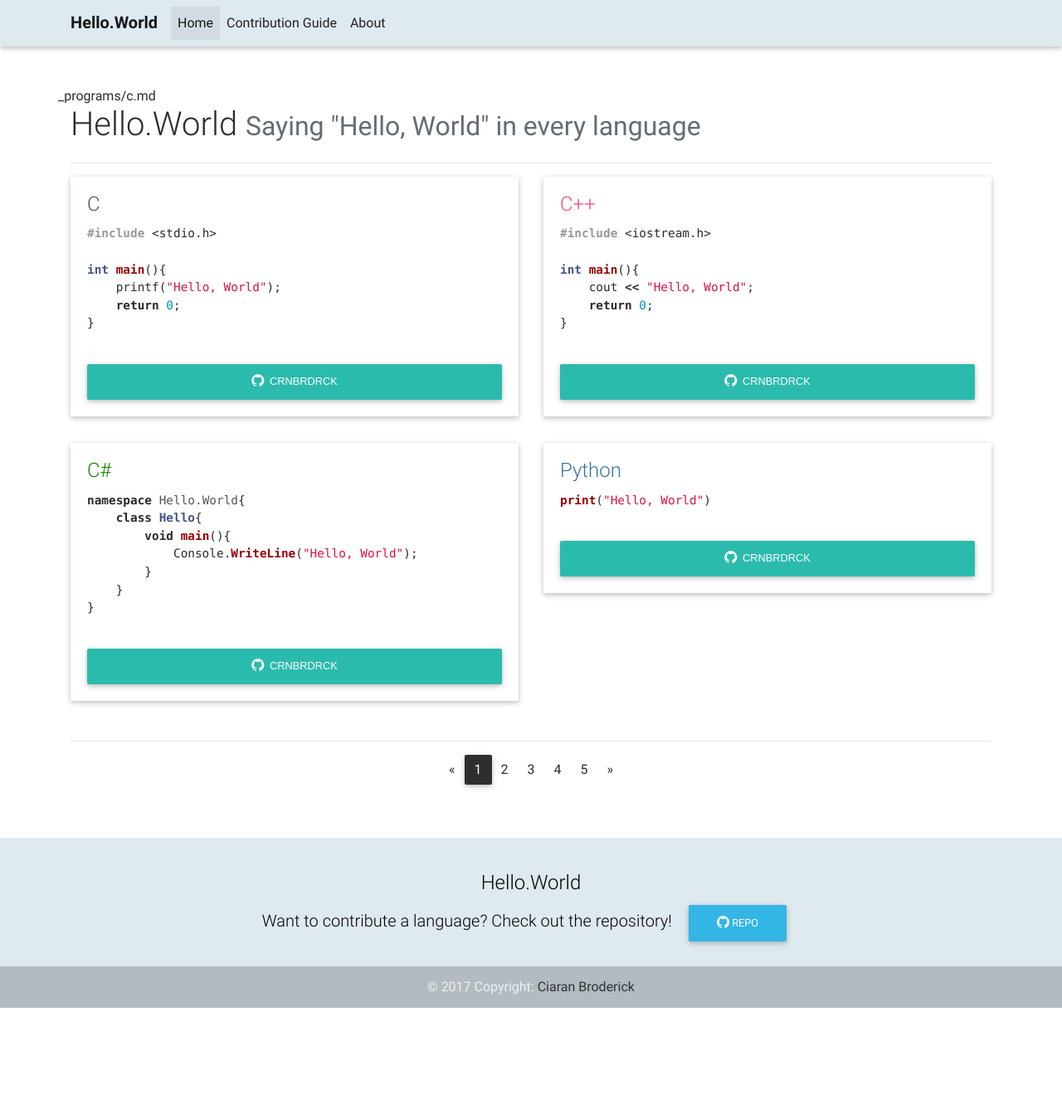
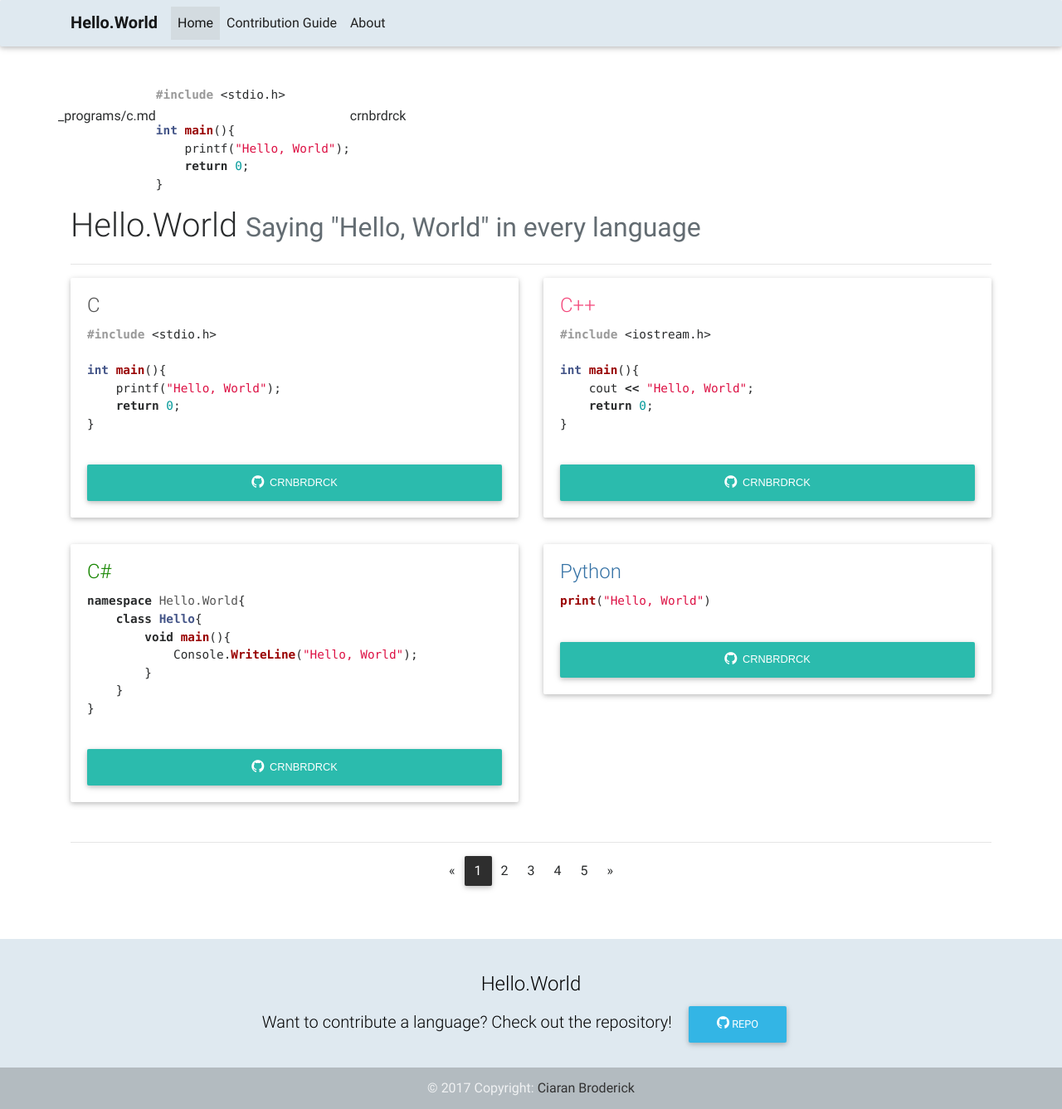
Before and after one commit to freyamade/hello.world, a Jekyll site: the page built from index.md, in a window 1280 px wide. Shown: the whole page at 83% size. Built offline with Jekyll 4.4.1, drawn with Linux system fonts in a browser that asks for light colours; nearby versions of some CDN libraries; before the commit the page ends 1215 px from its top, so only the background shows below that.

Commit message:
Update index.html

```diff
--- a/_layouts/index.html
+++ b/_layouts/index.html
@@ -84,7 +84,7 @@
 
             <div class="row">
                 {% for program in site.programs %}
-                    {{ program.path }}<br />
+                    <br />{{ program.path }}<br />{{ program.output}}<br />{{ program.author }}<br />
                 {% endfor %}
             </div>
 
```
